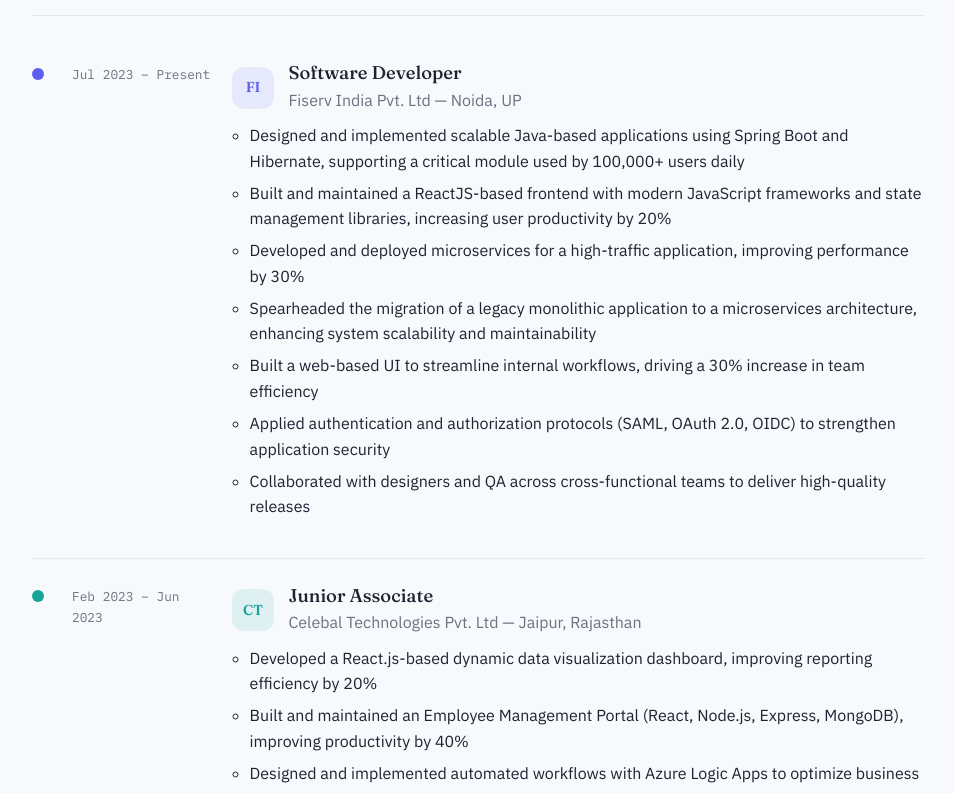
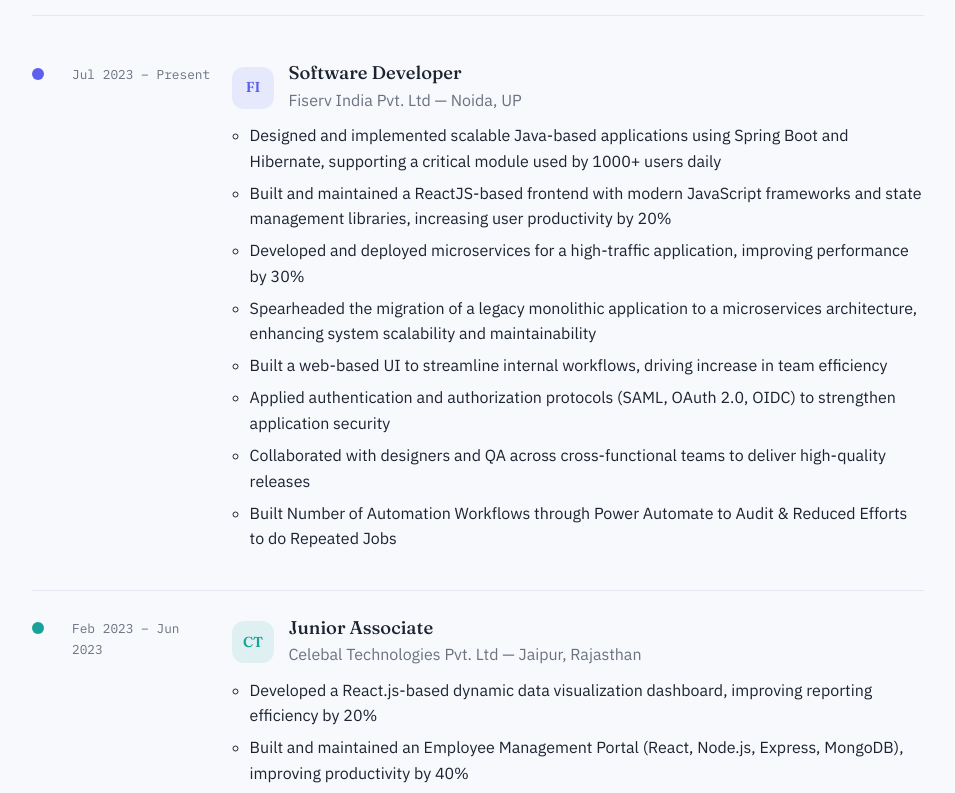
Before and after one commit to nickgaur/nikhil-gaur-portfolio, a React (Vite) app: page / in a window 1280 px wide. Shown: the part 1067-1860 px from the top of the page, without its empty margins (292-1247 px from the left). Built offline with nearby package versions, Linux system fonts and the light colour scheme.

Commit message:
made changes to Details

```diff
--- a/src/data.js
+++ b/src/data.js
@@ -60,6 +60,7 @@
       "System Design",
       "Data Structures & Algorithms",
       "Full Stack Web Development",
+      "Power Automate"
     ],
   },
 ];
@@ -73,13 +74,14 @@
     location: "Noida, UP",
     period: "Jul 2023 – Present",
     points: [
-      "Designed and implemented scalable Java-based applications using Spring Boot and Hibernate, supporting a critical module used by 100,000+ users daily",
+      "Designed and implemented scalable Java-based applications using Spring Boot and Hibernate, supporting a critical module used by 1000+ users daily",
       "Built and maintained a ReactJS-based frontend with modern JavaScript frameworks and state management libraries, increasing user productivity by 20%",
       "Developed and deployed microservices for a high-traffic application, improving performance by 30%",
       "Spearheaded the migration of a legacy monolithic application to a microservices architecture, enhancing system scalability and maintainability",
-      "Built a web-based UI to streamline internal workflows, driving a 30% increase in team efficiency",
+      "Built a web-based UI to streamline internal workflows, driving increase in team efficiency",
       "Applied authentication and authorization protocols (SAML, OAuth 2.0, OIDC) to strengthen application security",
       "Collaborated with designers and QA across cross-functional teams to deliver high-quality releases",
+      "Built Number of Automation Workflows through Power Automate to Audit & Reduced Efforts to do Repeated Jobs"
     ],
   },
   {
```
